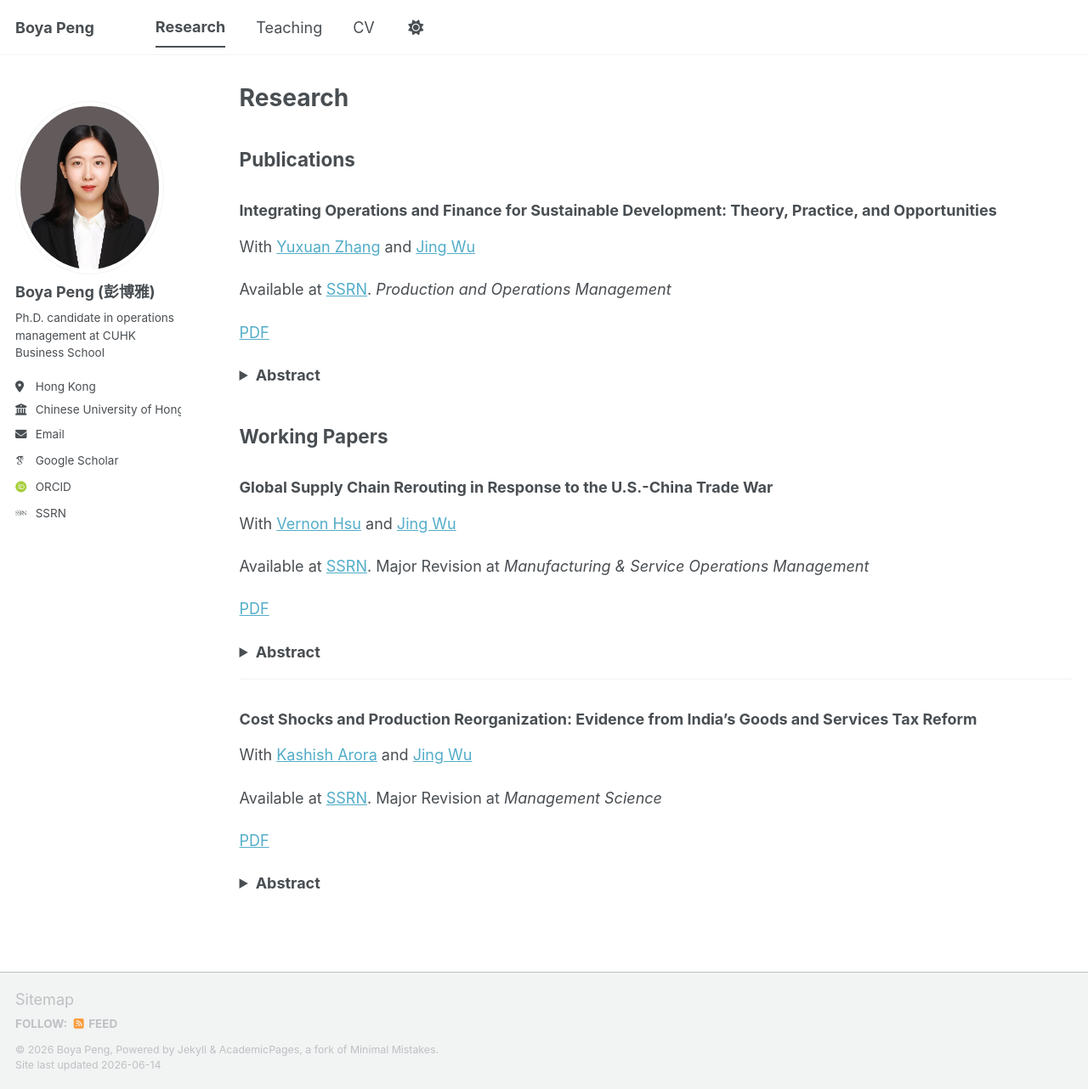
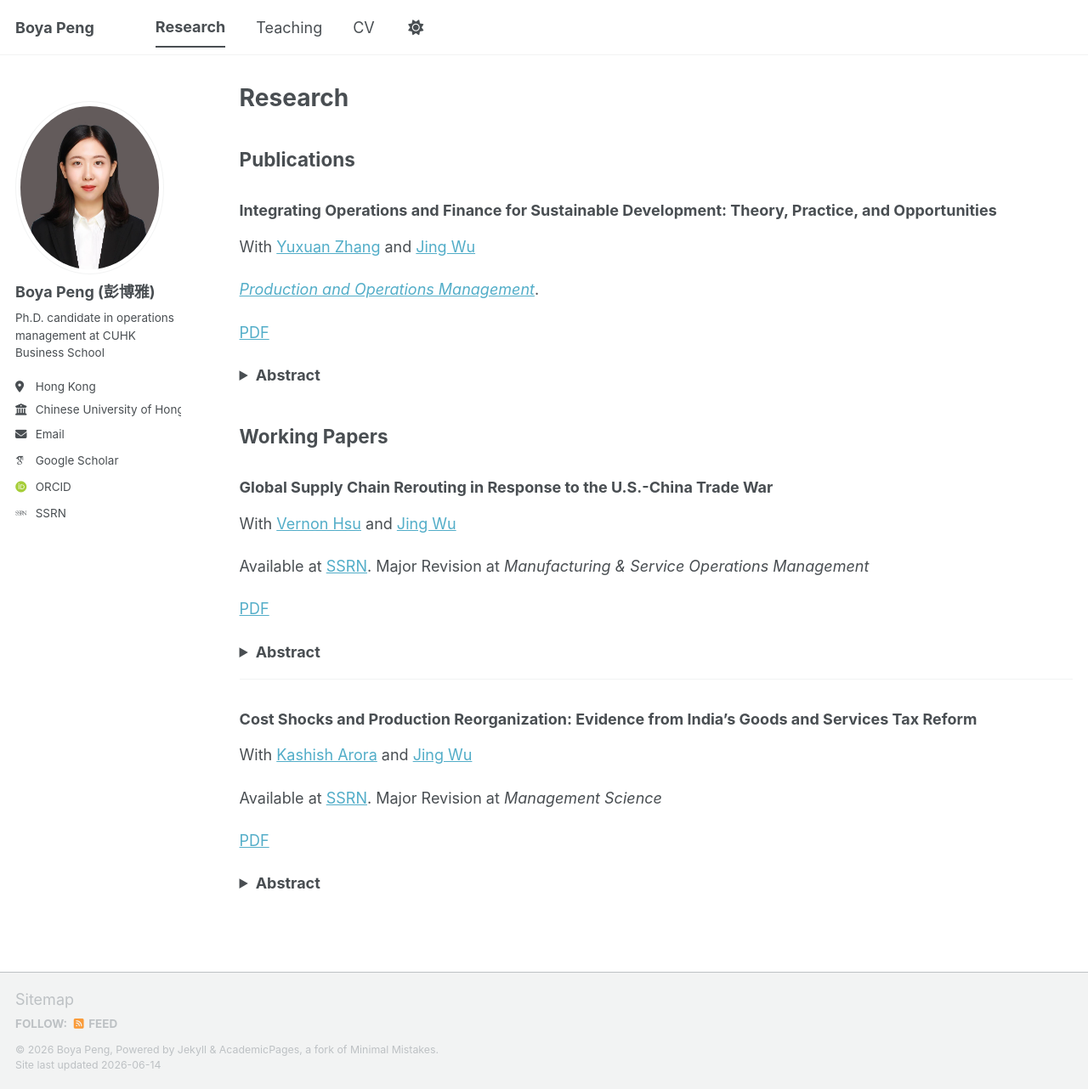
Before and after one commit to peng-boya/peng-boya.github.io, a Jekyll site: the page built from _pages/publications.md, in a window 1280 px wide and 1282 px high. Shown: the whole window at 85% size. Built offline with Jekyll 4.4.1, drawn with Linux system fonts in a browser that asks for light colours; some web fonts are replaced; a script bundle is joined from its source files by our own code; library files that are not in the unit come from our copies.

Commit message:
Update publications.md

```diff
--- a/_pages/publications.md
+++ b/_pages/publications.md
@@ -10,7 +10,7 @@ author_profile: true
 
 With [Yuxuan Zhang](https://it.uibe.edu.cn/szdw/xxglx/203b120b42ef4c43905a9885115d6ab0.htm) and [Jing Wu](https://www.jingwulab.org/)
 
-Available at [SSRN](https://journals.sagepub.com/doi/10.1177/10591478261454786). *Production and Operations Management*
+[*Production and Operations Management*](https://journals.sagepub.com/doi/10.1177/10591478261454786).
 
 [PDF](/files/poms_chris.pdf)
 
```
